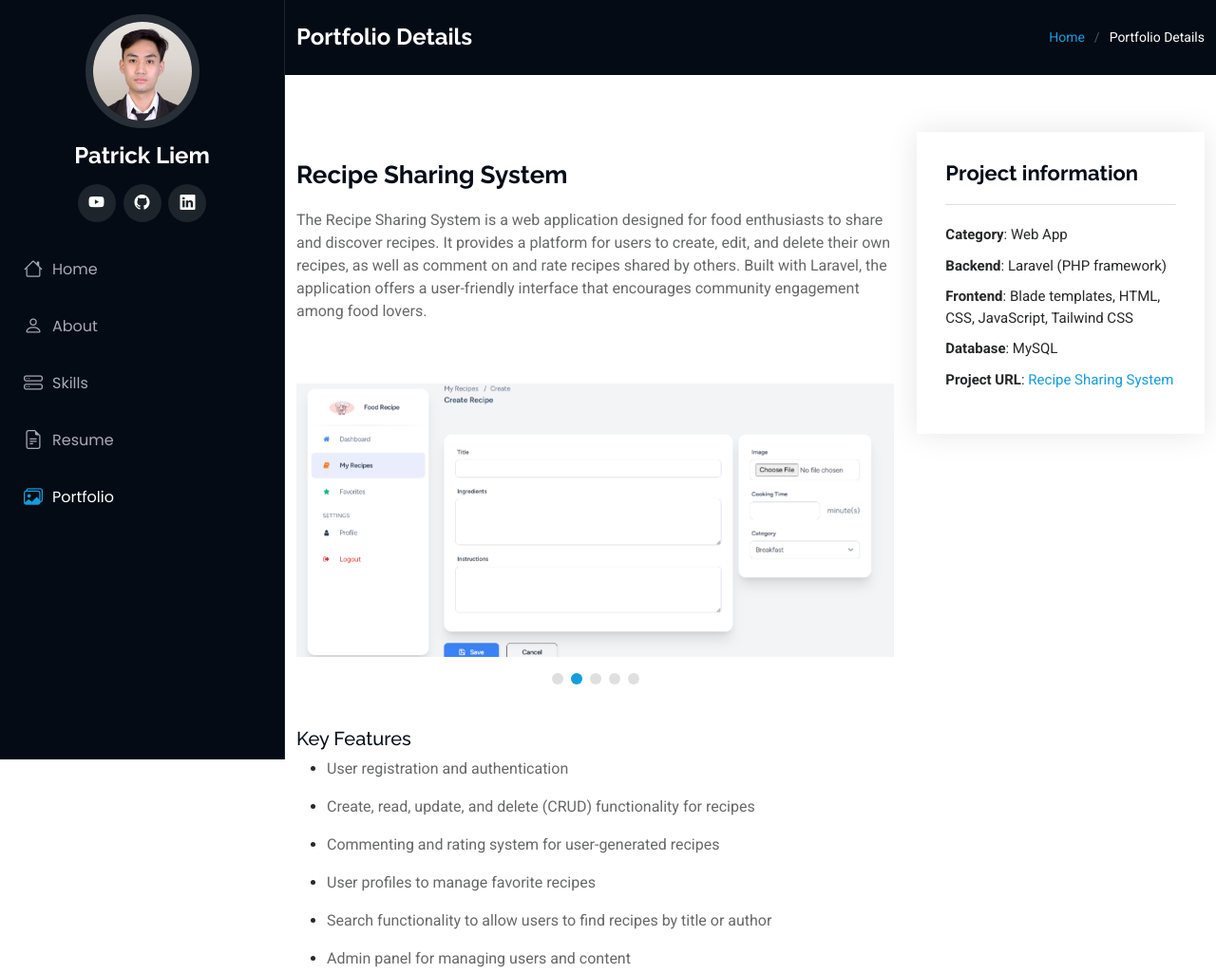
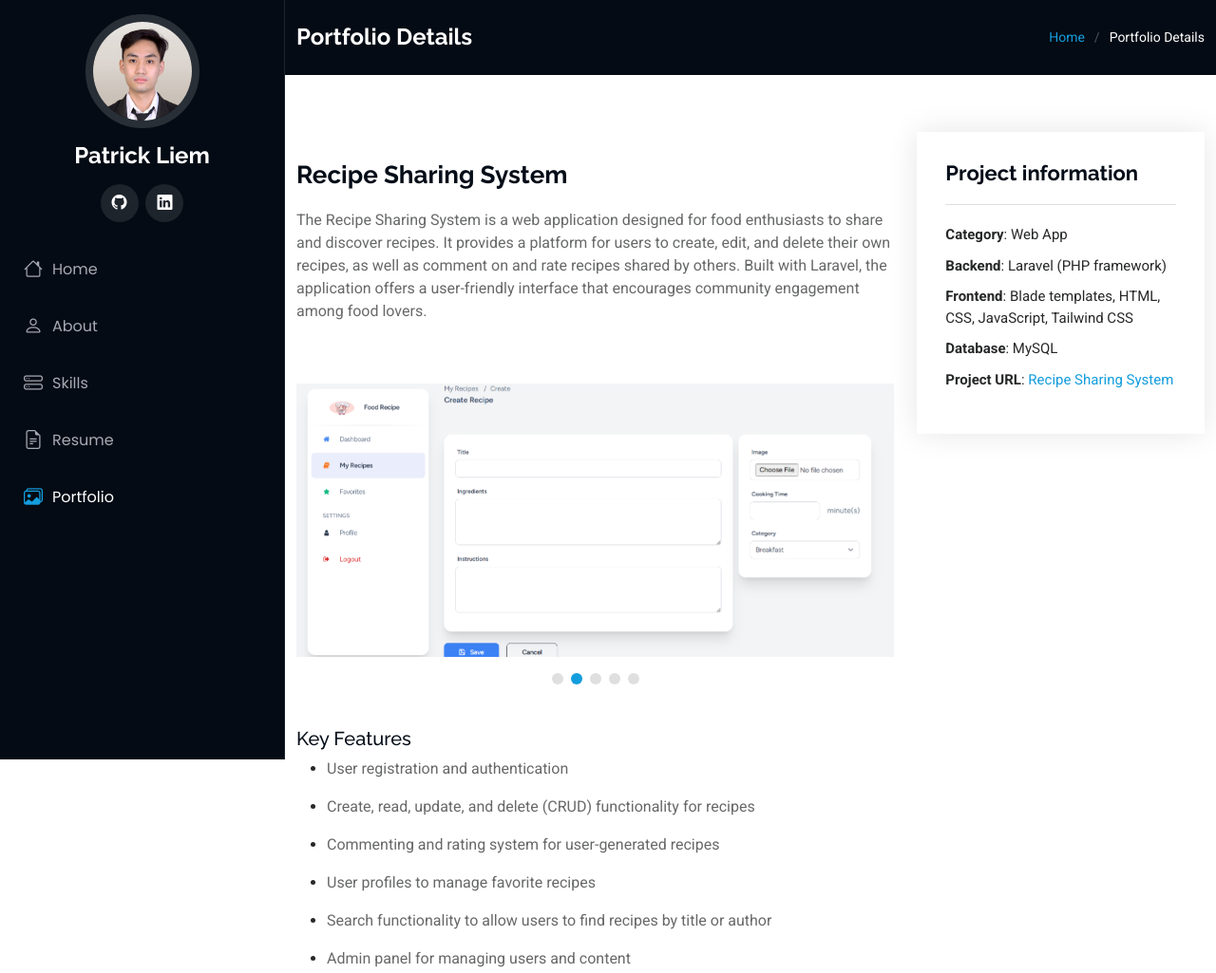
Before and after one commit to patricklime30/patricklime30.github.io, a plain HTML site: page recipe-sharing-system-details.html in a window 1280 px wide. Shown: the top 1025 px of the page at 95% size. Drawn offline with Linux system fonts and the light colour scheme.

Commit message:
Update recipe-sharing-system-details.html

```diff
--- a/recipe-sharing-system-details.html
+++ b/recipe-sharing-system-details.html
@@ -52,8 +52,8 @@
     </a>
 
     <div class="social-links text-center">
-      <a href="#" class="youtube"><i class="bi bi-youtube"></i></a>
-      <a href="#" class="github"><i class="bi bi-github"></i></a>
+
+      <a href="https://github.com/patricklime30/" class="github"><i class="bi bi-github"></i></a>
       <a href="#" class="linkedin"><i class="bi bi-linkedin"></i></a>
     </div>
 
```
